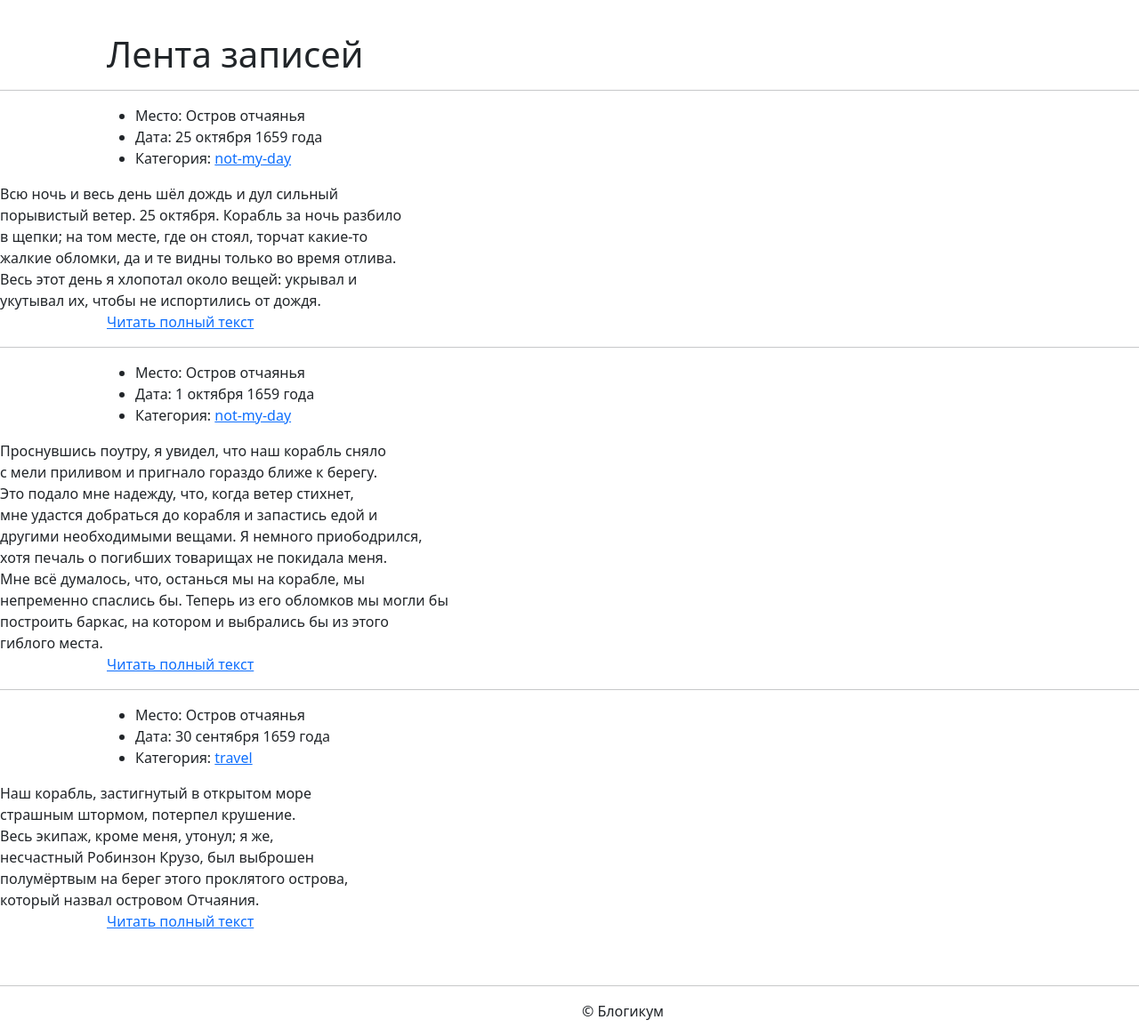
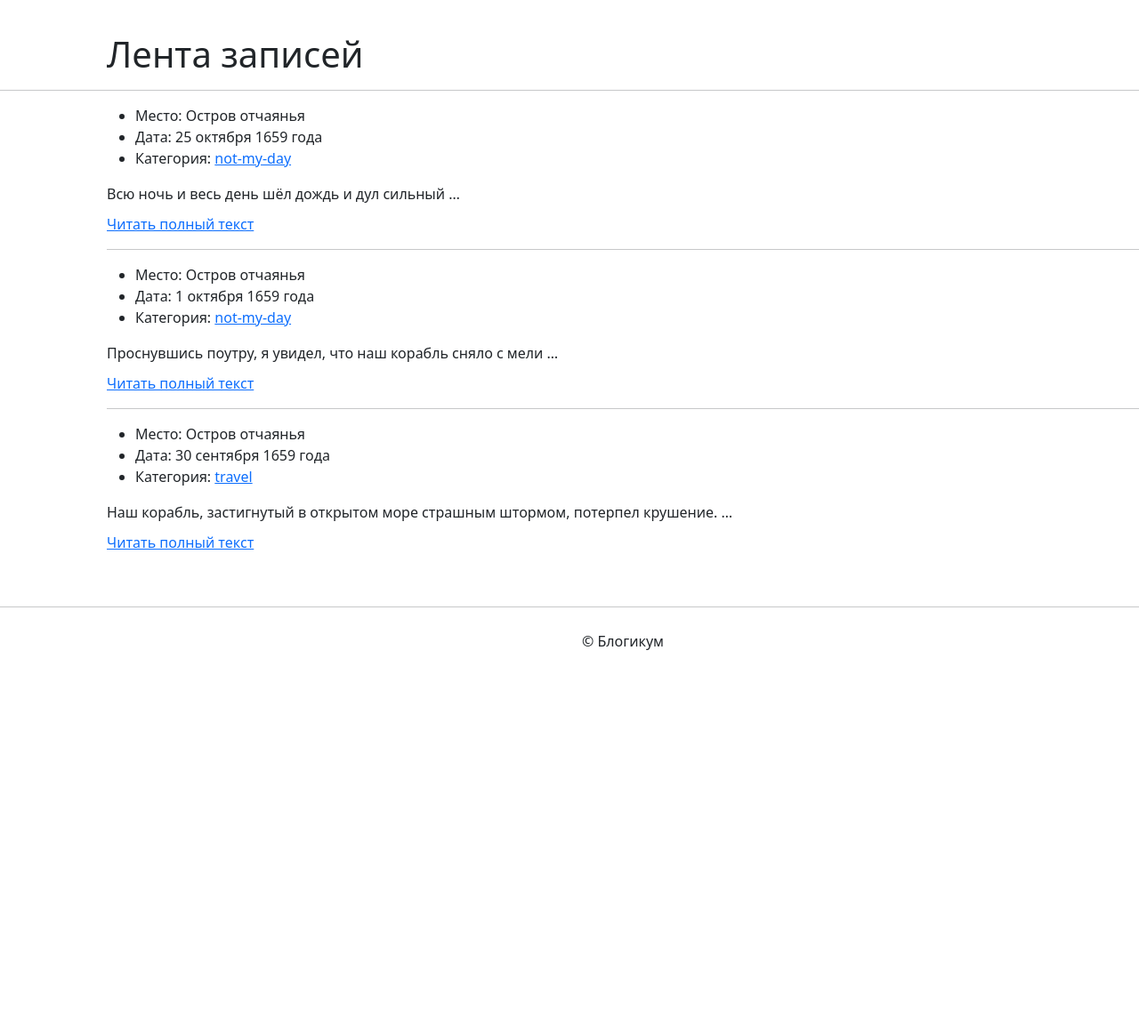
Before and after one commit to frankybanana/django_sprint1, a Django app: page / in a window 1280 px wide. Shown: the part 63-1228 px from the top of the page at 89% size. After the commit the page ends 794 px from the top, so only its background shows below. Run offline with Django 3.2, Linux system fonts and the light colour scheme; some libraries are stand-ins or nearby versions.

Commit message:
second review

```diff
--- a/blogicum/blog/views.py
+++ b/blogicum/blog/views.py
@@ -47,7 +47,7 @@ posts = [
 
 def index(request):
     template_name = 'blog/index.html'
-    context = {'posts': reversed(posts)}
+    context = {'posts': reversed(posts), 'trimmed': True}
     return render(request, template_name, context)
 
 
@@ -61,7 +61,7 @@ def post_detail(request, post_id):
         raise Http404('Пост с указанным id не существует')
     else:
         template_name = 'blog/detail.html'
-        context = {'post': posts[i]}
+        context = {'post': posts[i], 'trimmed': False}
     return render(request, template_name, context)
 
 
--- a/blogicum/templates/blog/category.html
+++ b/blogicum/templates/blog/category.html
@@ -1,6 +1,6 @@
 <style>
 #category {
-  margin-top: 50px;
+           margin-top: 50px;
 }
 </style>
 
--- a/blogicum/templates/blog/index.html
+++ b/blogicum/templates/blog/index.html
@@ -1,15 +1,14 @@
 <style>
-  ul {
-  margin-left: 120px;
+  h1 {
+      margin-left: 120px;
+      padding-top: 100px;
+  }
+  .post {
+         margin-left: 120px;
   }
   p {
-  margin-left: 120px;
-  }
-  h1 {
-  margin-left: 120px;
-  padding-top: 100px;
-  a {
-  margin-right: 120px;
+     margin-left: 120px;
+     padding-top: 10px;
   }
 </style>
 
@@ -22,11 +21,13 @@
 {% block content %}
 <h1>Лента записей</h1>
 <hr>
-{% for post in posts%}
-  {% include "includes/post.html" %}
+<div class="post">
+{% for post in posts %}
+  {% include "includes/post.html" %}</div>
     <p><a class="mt-3 regular-link" href="{% url 'blog:post_detail' post.id %}">Читать полный текст </a></p>
-  {% if not forloop.last %}
-    <hr>
+<div class="post">{% if not forloop.last %}
+  <hr>
   {% endif %}
 {% endfor %}
+</div>
 {% endblock %}
--- a/blogicum/templates/includes/post.html
+++ b/blogicum/templates/includes/post.html
@@ -1,8 +1,10 @@
-<div class="this_style">
 <ul>
-    <li>Место: {{ post.location }}</li>
-    <li>Дата: {{ post.date }}</li>
-    <li>Категория: <a class="mt-3 regular-link" href="{% url 'blog:category_posts' post.category %}"> {{ post.category }} </a></li>
-    </ul>
-    <div class="text">{{ post.text|linebreaksbr }}</div>
-</div>
+  <li>Место: {{ post.location }}</li>
+  <li>Дата: {{ post.date }}</li>
+  <li>Категория: <a class="mt-3 regular-link" href="{% url 'blog:category_posts' post.category %}"> {{ post.category }} </a></li>
+</ul>
+{% if trimmed is True %}
+<div>{{  post.text|truncatewords:10  }}</div>
+{% else %}
+<div>{{  post.text|linebreaksbr  }}</div>
+{% endif %}
--- a/blogicum/templates/pages/about.html
+++ b/blogicum/templates/pages/about.html
@@ -1,6 +1,6 @@
 <style>
 #about {
-margin-top: 50px;
+        margin-top: 50px;
 }
 </style>
 
--- a/blogicum/templates/pages/rules.html
+++ b/blogicum/templates/pages/rules.html
@@ -1,6 +1,6 @@
 <style>
 #rules {
-margin-top: 50px;
+        margin-top: 50px;
 }
 </style>
 
```
Also changed, not shown: blogicum/templates/blog/detail.html (+5 -6 lines).
